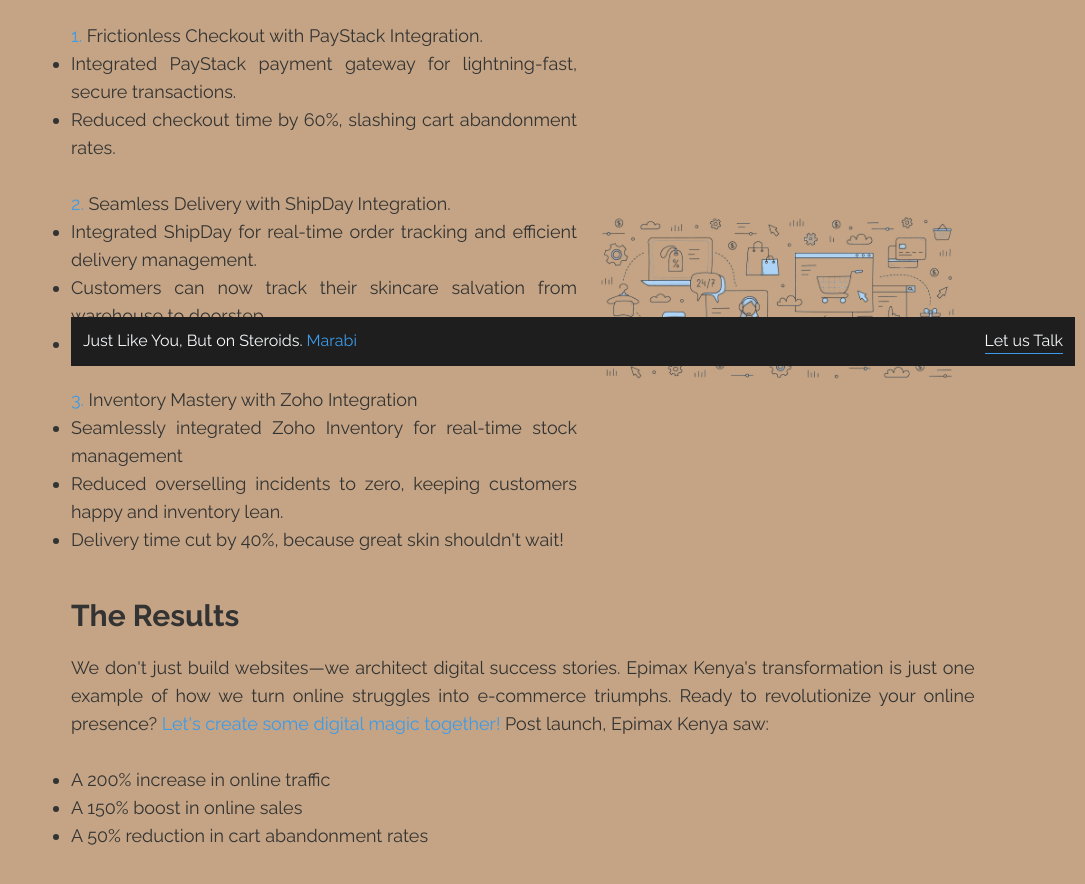
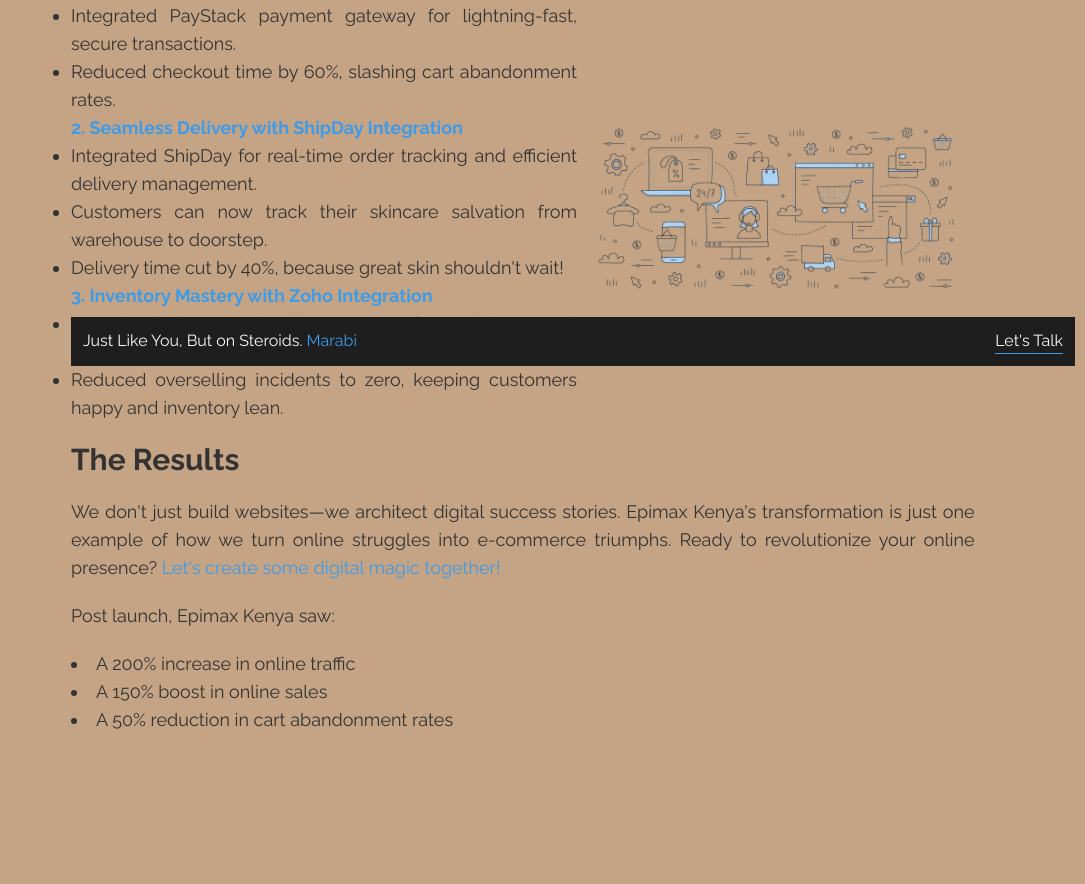
Before and after one commit to aineahmarabi/Marabi.tech, a Next.js app: page /Testimonials in a window 1280 px wide. Shown: the part 434-1318 px from the top of the page, without its empty margins (195-1280 px from the left). After the commit the page ends 1237 px from the top, so only its background shows below. Built offline with nearby package versions, Linux system fonts and the light colour scheme.

Commit message:
Added &apos; where we have apostrophes for the Testimonials page

```diff
--- a/src/app/components/footer.tsx
+++ b/src/app/components/footer.tsx
@@ -1,13 +1,15 @@
 import React from 'react';
 import Link from 'next/link';
 
-export default function Footer(){
-    return(
+export default function Footer() {
+    return (
         <div className="bg-[#1E1E1E] text-sm md:text-base lg:text-base md:flex md:justify-between sticky bottom-0 text-slate-50 p-3 font-raleway">
             <div className='pb-3 lg:pb-0'>
-                <p>Just Like You, But on Steroids. <link rel="stylesheet" href=""/><Link href="/" className='text-[#3D9BE9]'>Marabi</Link></p>
+                <p>Just Like You, But on Steroids. <Link href="/" className='text-[#3D9BE9]'>Marabi</Link></p>
             </div>
-            <p className="border-b border-[#3D9BE9] cursor-pointer "><Link href="../Contact">Let us Talk</Link></p>
+            <p className="border-b border-[#3D9BE9] cursor-pointer">
+                <Link href="../Contact">Let&apos;s Talk</Link>
+            </p>
         </div>
     );
 }
--- a/src/app/components/testimonials.tsx
+++ b/src/app/components/testimonials.tsx
@@ -1,49 +1,65 @@
 import React from 'react';
 import Link from 'next/link';
+import Image from 'next/image';
 
 export default function Testimonials() {
   return (
     <div className='font-raleway lg:w-[90%] pt-10'>
-      <div className=''>
       <h1 className="text-2xl md:text-3xl lg:text-4xl font-bold pb-5">Epimaxkenya.com</h1>
-          <br />
-          <div>
-            <h1 className="text-1xl md:text-2xl lg:text-3xl font-bold pb-5">The Challenge</h1>
+      <section>
+        <h2 className="text-1xl md:text-2xl lg:text-3xl font-bold pb-5">The Challenge</h2>
         <p className="text-sm md:text-lg lg:text-lg pb-5 text-justify">
           Epimax Kenya, a distributor of high-quality skincare products, was facing a significant hurdle. Despite offering a range of effective solutions for dry skin conditions like eczema and psoriasis, their sales were plummeting. Their online presence was outdated and ineffective, failing to showcase the true value of their products to potential customers.
         </p>
-            <br />
-            <h1 className="text-1xl md:text-2xl lg:text-3xl font-bold pb-5">The Solution</h1>
+      </section>
+      <section>
+        <h2 className="text-1xl md:text-2xl lg:text-3xl font-bold pb-5">The Solution</h2>
         <div className='lg:flex justify-between'>
           <ul className="text-sm md:text-lg lg:text-lg pb-5 text-justify">
-                <p><span className='text-[#3D9BE9]'>1. </span>Frictionless Checkout with PayStack Integration.</p>
+            <li>
+              <strong className='text-[#3D9BE9]'>1. Frictionless Checkout with PayStack Integration</strong>
+              <ul>
                 <li className='list-disc'>Integrated PayStack payment gateway for lightning-fast, secure transactions.</li>
                 <li className='list-disc'>Reduced checkout time by 60%, slashing cart abandonment rates.</li>
-                <br />
-                <p><span className='text-[#3D9BE9]'>2. </span>Seamless Delivery with ShipDay Integration.</p>
+              </ul>
+            </li>
+            <li>
+              <strong className='text-[#3D9BE9]'>2. Seamless Delivery with ShipDay Integration</strong>
+              <ul>
                 <li className='list-disc'>Integrated ShipDay for real-time order tracking and efficient delivery management.</li>
                 <li className='list-disc'>Customers can now track their skincare salvation from warehouse to doorstep.</li>
-                <li className='list-disc'>Delivery time cut by 40%, because great skin shouldn't wait!</li>
-                <br />
-                <p><span className='text-[#3D9BE9]'>3. </span>Inventory Mastery with Zoho Integration</p>
+                <li className='list-disc'>Delivery time cut by 40%, because great skin shouldn&apos;t wait!</li>
+              </ul>
+            </li>
+            <li>
+              <strong className='text-[#3D9BE9]'>3. Inventory Mastery with Zoho Integration</strong>
+              <ul>
                 <li className='list-disc'>Seamlessly integrated Zoho Inventory for real-time stock management</li>
                 <li className='list-disc'>Reduced overselling incidents to zero, keeping customers happy and inventory lean.</li>
-                <li className='list-disc'>Delivery time cut by 40%, because great skin shouldn't wait!</li>
               </ul>
-              <img className='object-contain lg:w-[40%] lg:m-[2%]' src="images/ecommerce-removebg.png" alt="ecommerce doodle" />
+            </li>
+          </ul>
+          <Image
+            className='object-contain lg:w-[40%] lg:m-[2%]'
+            src="/images/ecommerce-removebg.png"
+            alt="ecommerce doodle"
+            width={400}
+            height={400}
+          />
         </div>
-            <br />
-            <h1 className="text-1xl md:text-2xl lg:text-3xl font-bold pb-5">The Results</h1>
-            <ul className="text-sm md:text-lg lg:text-lg pb-5 text-justify">
-            <p>We don't just build websites—we architect digital success stories. Epimax Kenya's transformation is just one example of how we turn online struggles into e-commerce triumphs. Ready to revolutionize your online presence? <span className="text-[#3D9BE9] cursor-pointer "><Link href="../Contact">Let's create some digital magic together!</Link></span> Post launch, Epimax Kenya saw:</p>
-            <br />
-              <li className='list-disc'>A 200% increase in online traffic</li>
-              <li className='list-disc'>A 150% boost in online sales</li>
-              <li className='list-disc'>A 50% reduction in cart abandonment rates</li>
+      </section>
+      <section>
+        <h2 className="text-1xl md:text-2xl lg:text-3xl font-bold pb-5">The Results</h2>
+        <p className="text-sm md:text-lg lg:text-lg pb-5 text-justify">
+          We don&apos;t just build websites—we architect digital success stories. Epimax Kenya&apos;s transformation is just one example of how we turn online struggles into e-commerce triumphs. Ready to revolutionize your online presence? <Link href="../Contact" className="text-[#3D9BE9] cursor-pointer">Let&apos;s create some digital magic together!</Link>
+        </p>
+        <p className="text-sm md:text-lg lg:text-lg pb-5">Post launch, Epimax Kenya saw:</p>
+        <ul className="text-sm md:text-lg lg:text-lg pb-5 list-disc list-inside">
+          <li>A 200% increase in online traffic</li>
+          <li>A 150% boost in online sales</li>
+          <li>A 50% reduction in cart abandonment rates</li>
         </ul>
-            <br />
-          </div>
-      </div>
+      </section>
     </div>
   );
 }
```
Lines whose indentation alone changed are shown as unchanged.
